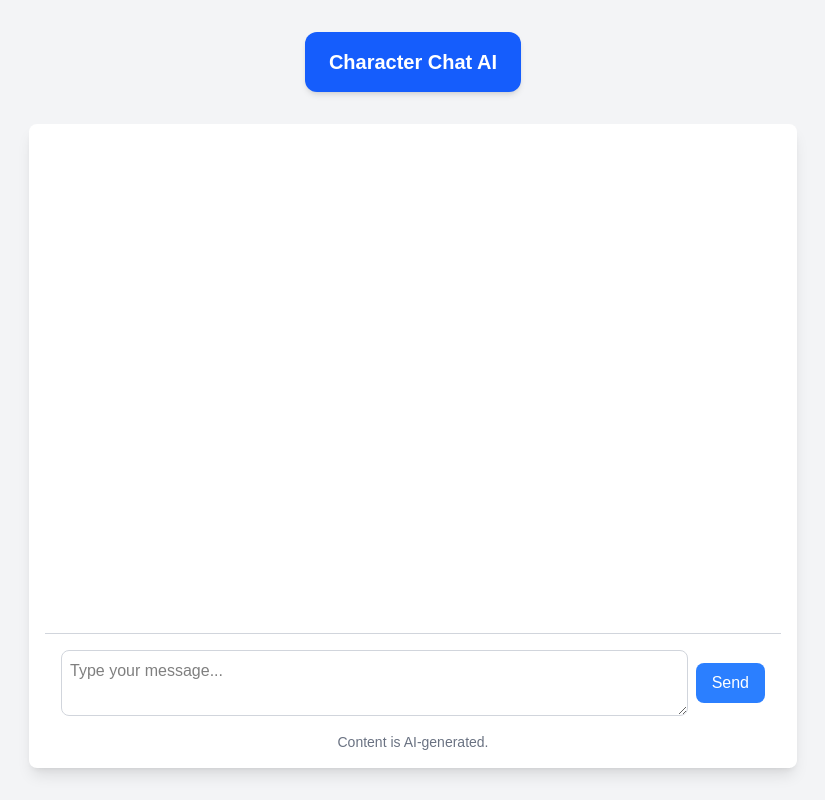
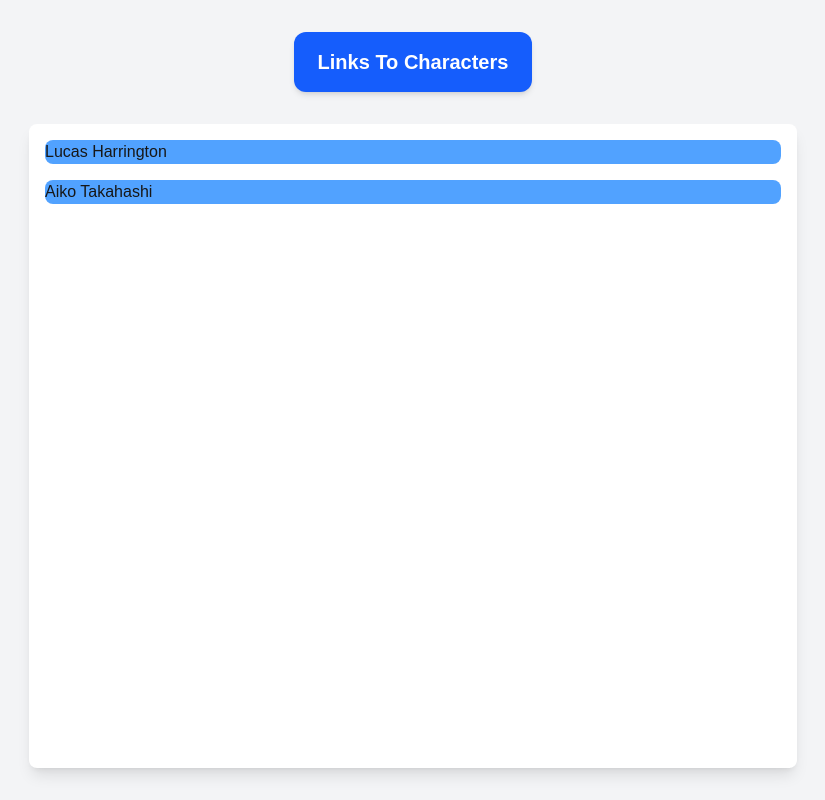
Before and after one commit to jackjona/CharacTalk, a Next.js app: page / in a window 1280 px wide. Shown: the whole page, without its empty margins (227-1052 px from the left). Built offline with nearby package versions, Linux system fonts and the light colour scheme.

Commit message:
fix bugs - prevent duplicate audio request and fix chat history

```diff
--- a/app/chat/[slug]/page.js
+++ b/app/chat/[slug]/page.js
@@ -1,6 +1,7 @@
 "use client";
 import { useState, useEffect, use } from "react";
 import ChatPage from "../../components/ChatPage";
+import Link from "next/link";
 
 export default function SupabaseMain({ params }) {
   const { slug } = use(params);
@@ -51,7 +52,7 @@ export default function SupabaseMain({ params }) {
   return (
     <div className="min-h-screen bg-gray-100 flex flex-col items-center p-4 sm:p-8">
       <header className="bg-blue-600 text-white py-4 px-6 text-center text-xl font-bold shadow-md rounded-xl">
-        Character Chat AI
+        <Link href="/">Character Chat AI</Link>
       </header>
       <ChatPage character={character} character_id={slug} />
     </div>
--- a/app/components/ChatPage.js
+++ b/app/components/ChatPage.js
@@ -1,19 +1,16 @@
 "use client";
 import { useState } from "react";
 
-const ChatPage = ({ character, voice, character_id }) => {
+const ChatPage = ({ character, character_id }) => {
   const [message, setMessage] = useState("");
   const [chatHistory, setChatHistory] = useState([]);
   const [isSending, setIsSending] = useState(false);
-  const [isLoadingAudio, setIsLoadingAudio] = useState(null);
+  const [isLoadingAudio, setIsLoadingAudio] = useState(false);
 
-  const formatMessage = (text) => {
-    return text.replace(/\*\*(.*?)\*\*/g, "<em>$1</em>");
-  };
+  const formatMessage = (text) => text.replace(/\*\*(.*?)\*\*/g, "<em>$1</em>");
 
   const sendMessage = async () => {
-    if (!message.trim() || isSending) return; // Prevent double messages
-
+    if (!message.trim() || isSending) return;
     setIsSending(true);
 
     try {
@@ -22,15 +19,21 @@ const ChatPage = ({ character, voice, character_id }) => {
         headers: {
           "Content-Type": "application/json",
         },
-        body: JSON.stringify({ character_id, message }),
+        body: JSON.stringify({ character_id, message, history: chatHistory }),
       });
 
       const data = await response.json();
+
+      if (data.error) {
+        throw new Error(data.error);
+      }
+
       setChatHistory(data.history);
-    } catch {
+    } catch (error) {
+      console.error(error);
       setChatHistory((prev) => [
         ...prev,
-        { sender: "ai", text: "Error occurred." },
+        { sender: "ai", text: "Error occurred while processing your request." },
       ]);
     } finally {
       setMessage("");
@@ -39,15 +42,13 @@ const ChatPage = ({ character, voice, character_id }) => {
   };
 
   const generateAudio = async (text) => {
+    if (isLoadingAudio) return;
     setIsLoadingAudio(true);
+
     try {
       const response = await fetch("/api/tts", {
         method: "POST",
-        body: JSON.stringify({
-          text: text,
-          voice: character.voice,
-          format: "mp3",
-        }),
+        body: JSON.stringify({ text, voice: character.voice, format: "mp3" }),
       });
 
       if (!response.ok) {
@@ -59,10 +60,10 @@ const ChatPage = ({ character, voice, character_id }) => {
 
       const audio = new Audio(audioUrl);
       audio.play();
-      setIsLoadingAudio(false);
-      console.log("Audio is playing");
+      audio.onended = () => setIsLoadingAudio(false);
     } catch (error) {
       console.error("Error streaming audio:", error);
+      setIsLoadingAudio(false);
     }
   };
 
@@ -106,7 +107,6 @@ const ChatPage = ({ character, voice, character_id }) => {
                   }:</strong> ${formatMessage(chat.text)}`,
                 }}
               ></div>
-
               {chat.sender !== "user" && (
                 <button
                   className={`absolute bottom-1 right-1 px-2 py-1 rounded-full ${
@@ -115,6 +115,7 @@ const ChatPage = ({ character, voice, character_id }) => {
                       : "bg-fuchsia-500 hover:bg-fuchsia-600"
                   }`}
                   onClick={() => generateAudio(chat.text)}
+                  disabled={isLoadingAudio}
                   aria-label="Play Message"
                 >
                   &#9658;
@@ -124,7 +125,6 @@ const ChatPage = ({ character, voice, character_id }) => {
           </div>
         ))}
       </div>
-
       <div className="flex items-center p-4 pb-0 border-t border-gray-300">
         <textarea
           required
--- a/app/page.js
+++ b/app/page.js
@@ -1,205 +1,22 @@
 "use client";
-import { useState } from "react";
-// TODO: This page will get deprecated in favour of /chat/[slug]. A homepage will be built.
+import Link from "next/link";
+// TODO: Build Homepage
 
 export default function Home() {
-  const [message, setMessage] = useState("");
-  const [chatHistory, setChatHistory] = useState([]);
-  const [isSending, setIsSending] = useState(false);
-  const [isLoadingAudio, setIsLoadingAudio] = useState(null);
-
-  const formatMessage = (text) => {
-    return text.replace(/\*\*(.*?)\*\*/g, "<em>$1</em>");
-  };
-
-  const sendMessage = async () => {
-    if (!message.trim() || isSending) return; // Prevent double messages
-
-    setIsSending(true);
-
-    try {
-      const response = await fetch("/api/chat", {
-        method: "POST",
-        headers: {
-          "Content-Type": "application/json",
-        },
-        body: JSON.stringify({ character_id: 1, message }),
-      });
-
-      const data = await response.json();
-      setChatHistory(data.history);
-    } catch {
-      setChatHistory((prev) => [
-        ...prev,
-        { sender: "ai", text: "Error occurred." },
-      ]);
-    } finally {
-      setMessage("");
-      setIsSending(false);
-    }
-  };
-
-  const generateAudio = async (text) => {
-    setIsLoadingAudio(true);
-    try {
-      const response = await fetch("/api/tts", {
-        method: "POST",
-        body: JSON.stringify({
-          text: text,
-          voice: "en-US-AndrewMultilingualNeural",
-          format: "mp3",
-        }),
-      });
-
-      if (!response.ok) {
-        throw new Error(`HTTP error! Status: ${response.status}`);
-      }
-
-      const blob = await response.blob();
-      const audioUrl = URL.createObjectURL(blob);
-
-      const audio = new Audio(audioUrl);
-      audio.play();
-      setIsLoadingAudio(false);
-
-      console.log("Audio is playing");
-    } catch (error) {
-      console.error("Error streaming audio:", error);
-    }
-  };
-
-  const handleKeyDown = (e) => {
-    if ((e.ctrlKey || e.metaKey) && e.key === "Enter") {
-      e.preventDefault();
-      sendMessage();
-    } else if (e.key === "Enter" && !e.shiftKey) {
-      e.preventDefault();
-      sendMessage();
-    } else if (e.key === "Escape") {
-      e.preventDefault();
-      setMessage("");
-    }
-  };
-
   return (
     <div className="min-h-screen bg-gray-100 flex flex-col items-center p-4 sm:p-8">
       <header className="bg-blue-600 text-white py-4 px-6 text-center text-xl font-bold shadow-md rounded-xl">
-        Character Chat AI
+        Links To Characters
       </header>
 
       <main className="flex flex-col flex-1 w-full max-w-3xl bg-white rounded-lg shadow-lg p-4 mt-8 space-y-4 overflow-hidden">
-        <div className="flex-1 overflow-y-auto">
-          {chatHistory.map((chat, index) => (
-            <div
-              key={index}
-              className={`flex ${
-                chat.sender === "user" ? "justify-end" : "justify-start"
-              }`}
-            >
-              <div
-                className={`relative px-4 py-2 m-2 rounded-lg max-w-md break-words shadow ${
-                  chat.sender === "user"
-                    ? "bg-blue-500 text-white"
-                    : "bg-green-500 text-white pb-8"
-                }`}
-              >
-                <div
-                  dangerouslySetInnerHTML={{
-                    __html: `<strong>${
-                      chat.sender === "user" ? "You" : "AI"
-                    }:</strong> ${formatMessage(chat.text)}`,
-                  }}
-                ></div>
-
-                {chat.sender !== "user" && (
-                  <button
-                    className={`absolute bottom-1 right-1 px-2 py-1 rounded-full ${
-                      isLoadingAudio
-                        ? "animate-pulse bg-fuchsia-500 cursor-not-allowed"
-                        : "bg-fuchsia-500 hover:bg-fuchsia-600"
-                    }`}
-                    onClick={() => generateAudio(chat.text)}
-                    aria-label="Play Message"
-                  >
-                    &#9658;
-                  </button>
-                )}
-              </div>
-            </div>
-          ))}
-        </div>
-
-        <div className="flex items-center p-4 pb-0 border-t border-gray-300">
-          <textarea
-            required
-            value={message}
-            onChange={(e) => setMessage(e.target.value)}
-            onKeyDown={handleKeyDown}
-            placeholder="Type your message..."
-            rows="2"
-            className="flex-1 p-2 border text-black border-gray-300 rounded-lg focus:outline-none focus:ring-2 focus:ring-blue-600"
-          />
-          <button
-            onClick={sendMessage}
-            className={`ml-2 bg-blue-500 text-white px-4 py-2 rounded-lg hover:bg-blue-600 transition ${
-              isSending ? "opacity-50 cursor-not-allowed" : ""
-            }`}
-            disabled={isSending}
-          >
-            {isSending ? "Sending..." : "Send"}
-          </button>
-        </div>
-        <p className="text-center m-0 p-0 text-gray-500 text-sm">
-          Content is AI-generated.
-        </p>
+        <Link href="/chat/1" className="w-full bg-blue-400 rounded-lg">
+          Lucas Harrington
+        </Link>
+        <Link href="/chat/4" className="w-full bg-blue-400 rounded-lg">
+          Aiko Takahashi
+        </Link>
       </main>
-      {/*  <header className="row-start-3 flex gap-[24px] flex-wrap items-center justify-center">
-        <a
-          className="flex items-center gap-2 hover:underline hover:underline-offset-4"
-          href="https://nextjs.org/learn?utm_source=create-next-app&utm_medium=appdir-template-tw&utm_campaign=create-next-app"
-          target="_blank"
-          rel="noopener noreferrer"
-        >
-          <Image
-            aria-hidden
-            src="/file.svg"
-            alt="File icon"
-            width={16}
-            height={16}
-          />
-          Learn
-        </a>
-        <a
-          className="flex items-center gap-2 hover:underline hover:underline-offset-4"
-          href="https://vercel.com/templates?framework=next.js&utm_source=create-next-app&utm_medium=appdir-template-tw&utm_campaign=create-next-app"
-          target="_blank"
-          rel="noopener noreferrer"
-        >
-          <Image
-            aria-hidden
-            src="/window.svg"
-            alt="Window icon"
-            width={16}
-            height={16}
-          />
-          Examples
-        </a>
-        <a
-          className="flex items-center gap-2 hover:underline hover:underline-offset-4"
-          href="https://nextjs.org?utm_source=create-next-app&utm_medium=appdir-template-tw&utm_campaign=create-next-app"
-          target="_blank"
-          rel="noopener noreferrer"
-        >
-          <Image
-            aria-hidden
-            src="/globe.svg"
-            alt="Globe icon"
-            width={16}
-            height={16}
-          />
-          Go to nextjs.org →
-        </a>
-      </header> */}
     </div>
   );
 }
```
Also changed, not shown: app/api/chat/route.js (+23 -15 lines).
